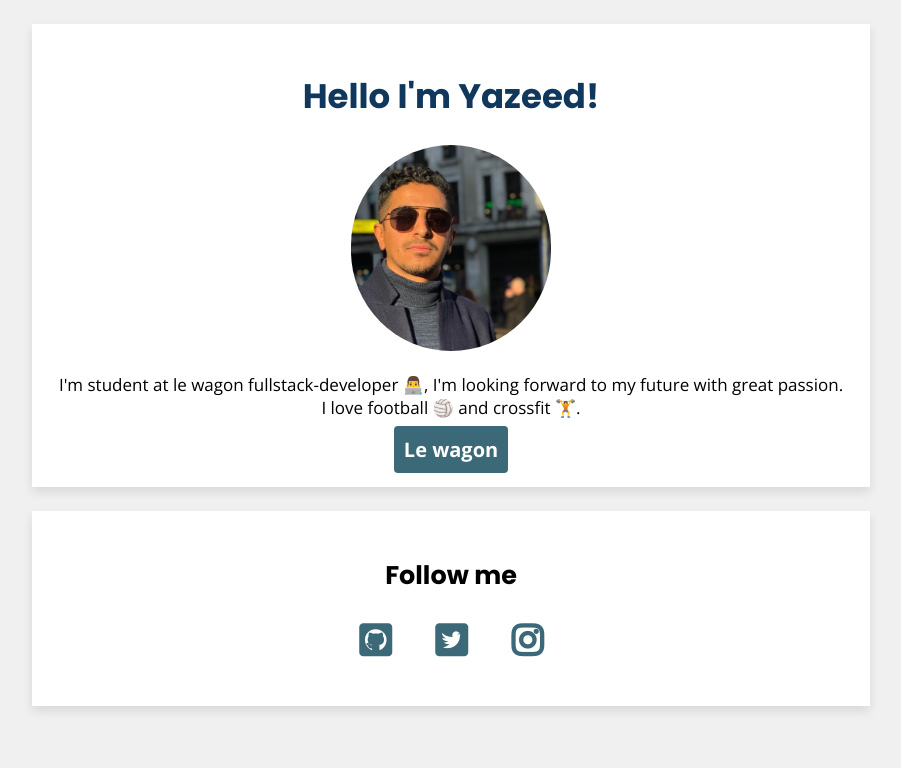
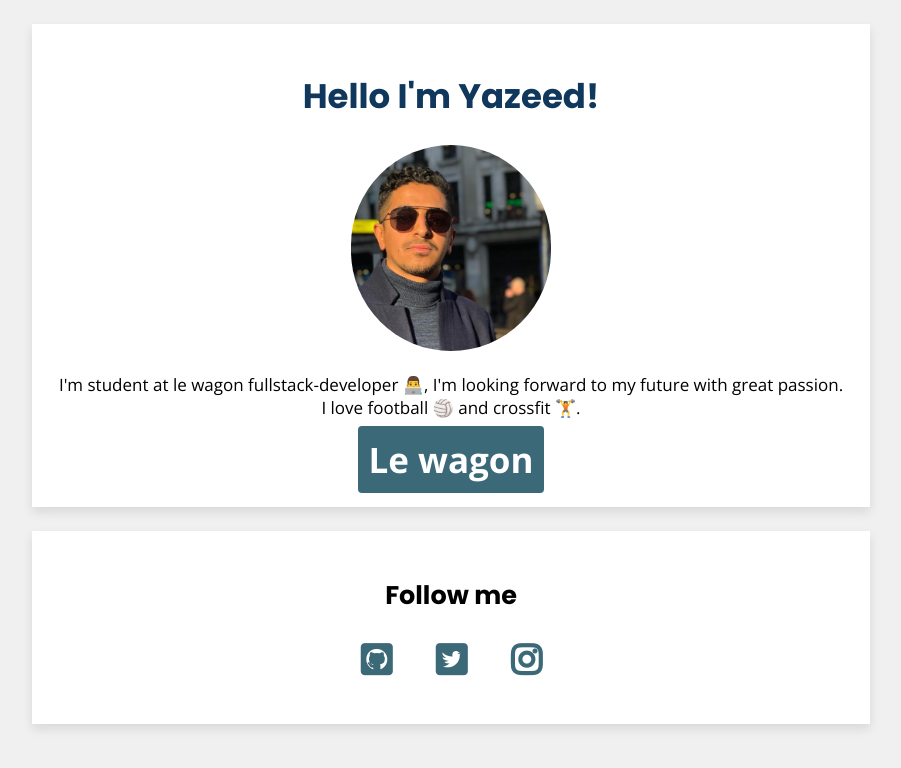
Before and after one commit to yazeedalmusaybih/profile, a plain HTML site: page index.html in a window 1280 px wide. In both pictures the pointer is over the link "Le wagon". Shown: the whole page, without its empty margins (189-1090 px from the left). Drawn offline with nearby package versions, Linux system fonts and the light colour scheme.

Commit message:
make my profile prettier

```diff
--- a/style.css
+++ b/style.css
@@ -24,7 +24,7 @@ a {
 
 a:hover {
   /*color: #204051;*/
-  font-size: 20px;
+  font-size: 35px;
 }
 
 div{
@@ -60,7 +60,7 @@ div{
 }
 
 .social {
-  font-size: 36px;
+  font-size: 35px;
 }
 
 @media (max-width: 960px) {
```
